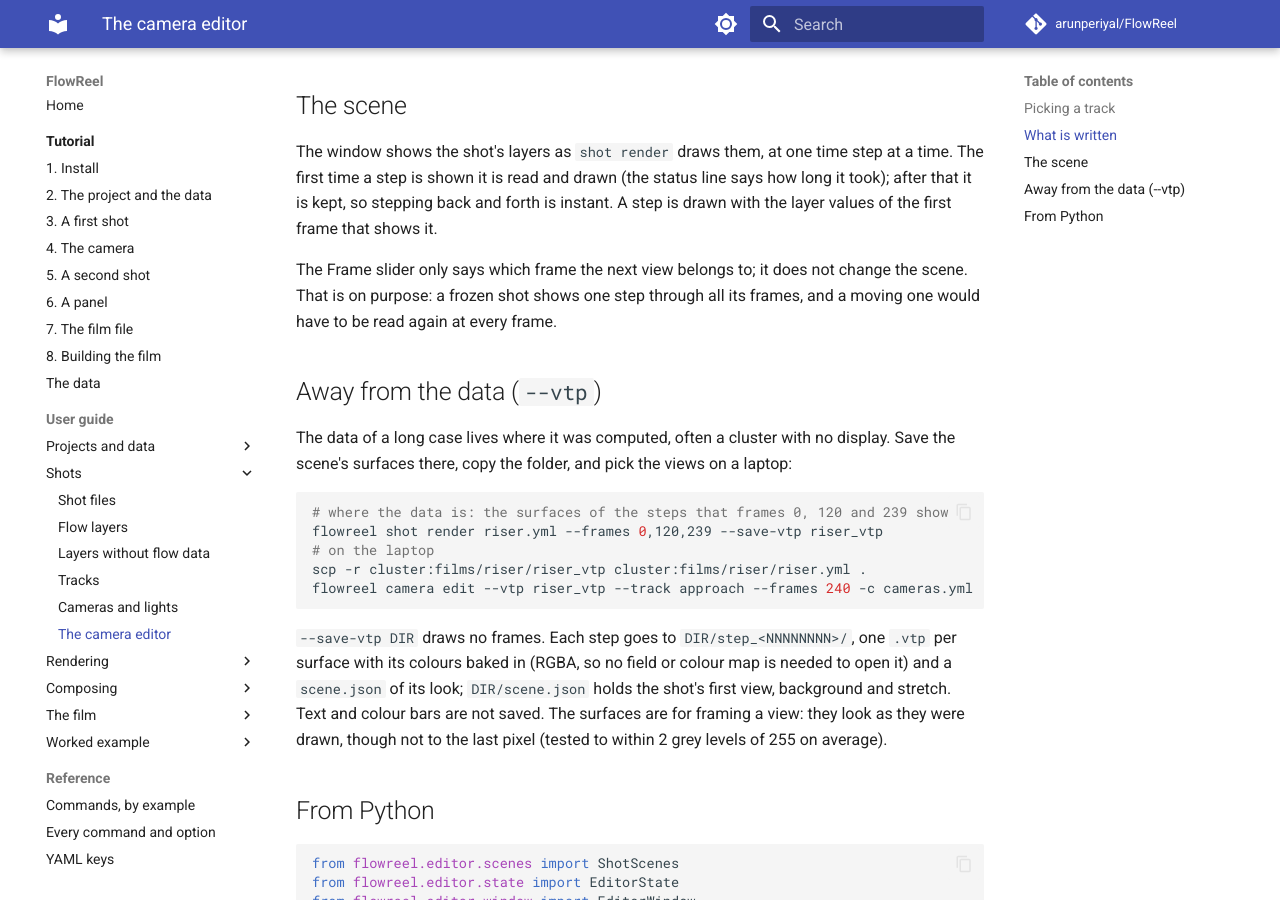
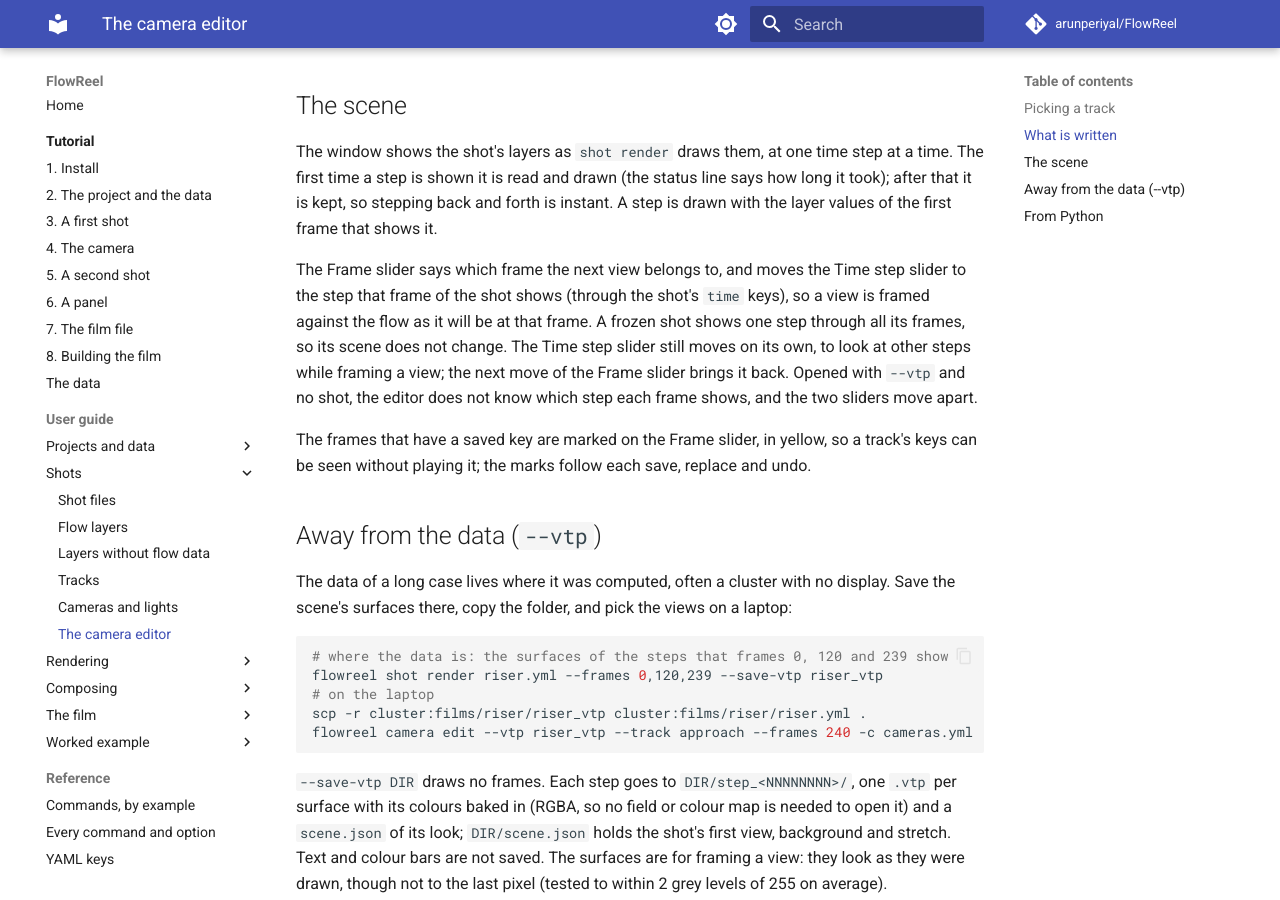
Before and after one commit to arunperiyal/FlowReel, an MkDocs documentation site: the page built from docs/camera-editor.md, in a window 1280 px wide and 900 px high, scrolled down 1775 px. Built offline with MkDocs 1.6.1 and Material for MkDocs 9.7.7, drawn with Linux system fonts in a browser that asks for light colours; comment, search, counter and statistics services are not loaded.

Commit message:
Test the editor's key marks and frame-to-step link, and document them

```diff
--- a/docs/camera-editor.md
+++ b/docs/camera-editor.md
@@ -73,9 +73,16 @@ time. The first time a step is shown it is read and drawn (the status line says
 it took); after that it is kept, so stepping back and forth is instant. A step is drawn
 with the layer values of the first frame that shows it.
 
-The Frame slider only says which frame the next view belongs to; it does not change the
-scene. That is on purpose: a frozen shot shows one step through all its frames, and a
-moving one would have to be read again at every frame.
+The Frame slider says which frame the next view belongs to, and moves the Time step
+slider to the step that frame of the shot shows (through the shot's `time` keys), so a
+view is framed against the flow as it will be at that frame. A frozen shot shows one
+step through all its frames, so its scene does not change. The Time step slider still
+moves on its own, to look at other steps while framing a view; the next move of the
+Frame slider brings it back. Opened with `--vtp` and no shot, the editor does not know
+which step each frame shows, and the two sliders move apart.
+
+The frames that have a saved key are marked on the Frame slider, in yellow, so a track's
+keys can be seen without playing it; the marks follow each save, replace and undo.
 
 ## Away from the data (`--vtp`)
 
```
Also changed, not shown: docs/PLAN.md (+1 -1 lines), 2 other files.
